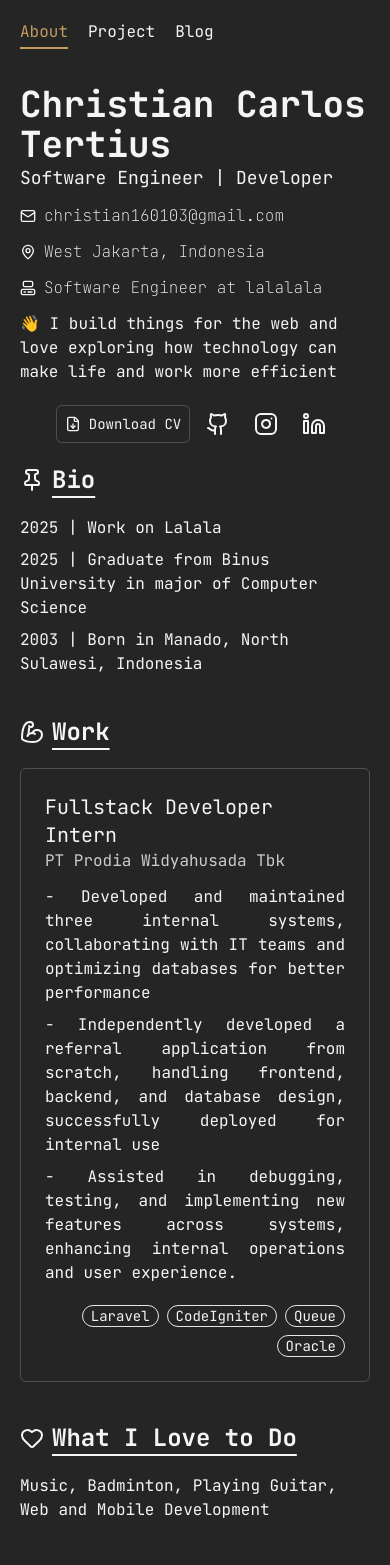
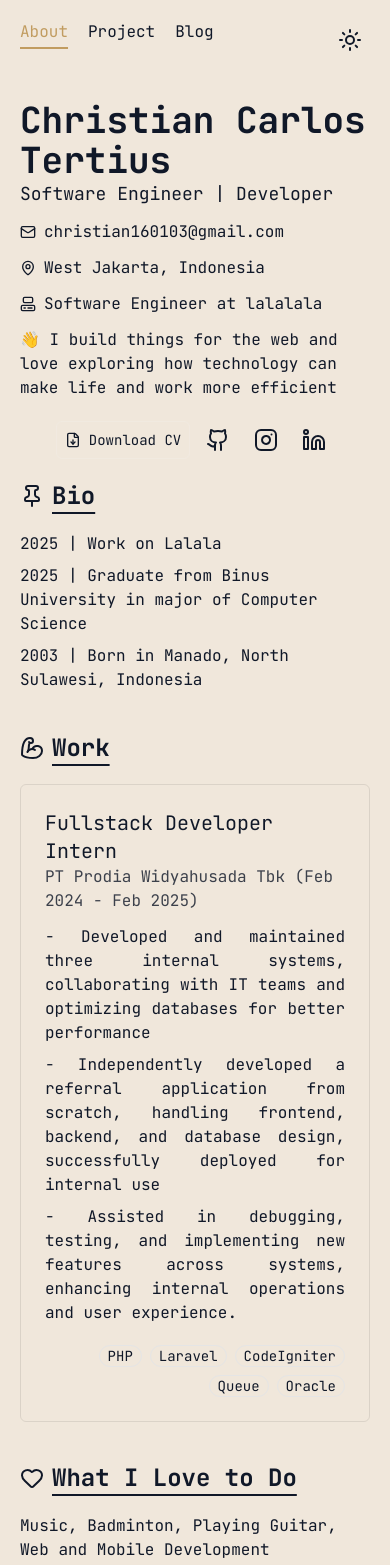
Before and after one commit to ChristianTertius/chris_real_blog, a React (Vite) app in the folder frontend/: page / in a window 390 px wide. Shown: the top 1565 px of the page. Built offline with nearby package versions, Linux system fonts and the light colour scheme.

Commit message:
(FE) BUG: some color in border not works

```diff
--- a/frontend/index.html
+++ b/frontend/index.html
@@ -9,7 +9,7 @@
   <link href="/src/style.css" rel="stylesheet">
 </head>
 
-<body class="bg-main">
+<body>
   <div id="root"></div>
   <script type="module" src="/src/main.tsx"></script>
 </body>
--- a/frontend/src/App.css
+++ b/frontend/src/App.css
@@ -5,7 +5,7 @@
 @custom-variant dark (&:is(.dark *));
 
 @theme {
-  --color-main: #252525;
+  /* --color-main: #252525; */
   --color-secondary: #f0e7db;
   --color-third: #c19c60;
   --font-family-sans: 'Inter', sans-serif;
@@ -129,7 +129,7 @@ body::-webkit-scrollbar {
 }
 
 .dark {
-  --background: oklch(0.145 0 0);
+  --background: #252525;
   --foreground: oklch(0.985 0 0);
   --card: oklch(0.205 0 0);
   --card-foreground: oklch(0.985 0 0);
--- a/frontend/src/App.tsx
+++ b/frontend/src/App.tsx
@@ -17,7 +17,7 @@ function App() {
   }, [location.pathname])
 
   return (
-    <div className='flex flex-col min-h-screen max-w-4xl mx-auto bg-main text-secondary'>
+    <div className='flex flex-col min-h-screen max-w-4xl mx-auto text-main'>
       <Navbar />
       <div className="flex-1">
         <Routes>
--- a/frontend/src/components/About.tsx
+++ b/frontend/src/components/About.tsx
@@ -54,15 +54,15 @@ const About = () => {
 
         <div className="flex gap-2 items-center">
           <MailIcon className="size-4" />
-          <h1 className="font-thin">{user.email}</h1>
+          <h1 className="">{user.email}</h1>
         </div>
         <div className="flex gap-2 items-center">
           <MapPin className="size-4" />
-          <h1 className="font-thin">{user.current_location}</h1>
+          <h1 className="">{user.current_location}</h1>
         </div>
         <div className="flex gap-2 items-center">
           <Computer className="size-4" />
-          <h1 className="font-thin">{user.current_role}</h1>
+          <h1 className="">{user.current_role}</h1>
         </div>
       </div>
       <div className="flex flex-col">
--- a/frontend/src/components/Navbar.tsx
+++ b/frontend/src/components/Navbar.tsx
@@ -1,16 +1,59 @@
+import { Moon, Sun } from "lucide-react";
+import { useEffect, useState } from "react";
 import { Link, useLocation } from "react-router"
 
 const Navbar = () => {
   const location = useLocation();
 
+  const [isDark, setIsDark] = useState(false);
+
+  useEffect(() => {
+
+    const savedTheme = localStorage.getItem('theme')
+    const prefersDark = window.matchMedia('(prefers-color-scheme: dark)').matches;
+    if (savedTheme === 'dark' || (!savedTheme && prefersDark)) {
+      setIsDark(true);
+      document.documentElement.classList.add('dark');
+    }
+  }, [])
+
+  const toggleDarkMode = () => {
+    setIsDark(!isDark);
+
+    if (!isDark) {
+      document.documentElement.classList.add('dark');
+      localStorage.setItem('theme', 'dark');
+    } else {
+      document.documentElement.classList.remove('dark');
+      localStorage.setItem('theme', 'light');
+    }
+  };
+
   return (
-    <nav className="bg-main py-5 flex justify-between p-5 sm:px-0">
+    <nav className="py-5 flex justify-between p-5 sm:px-0">
       <div className="gap-5 flex">
         <Link to="/" className={`hover:text-third transition-colors duration-150 hover:underline underline-offset-10 decoration-2 ${location.pathname == '/' ? 'underline underline-offset-10 text-third' : ''}`}>About</Link>
         <Link to="/projects" className={`hover:text-third transition-colors duration-150 hover:underline underline-offset-10 decoration-2 ${location.pathname == '/projects' ? 'underline underline-offset-10 text-third' : ''}`}>Project</Link>
         <Link to="/blogs" className={`hover:text-third transition-colors duration-150 hover:underline underline-offset-10 decoration-2 ${location.pathname == '/blogs' ? 'underline underline-offset-10 text-third' : ''}`}>Blog</Link>
       </div>
-      {/* <ThemeToggle /> */}
+      <button
+        onClick={toggleDarkMode}
+        className="relative p-2 rounded-lg cursor-pointer dark:bg-gray-800 hover:bg-third/70 dark:hover:bg-gray-700 transition-colors duration-200"
+        aria-label="Toggle dark mode"
+      >
+        <div className="relative w-6 h-6">
+          <Sun
+            className={`absolute inset-0 transition-all duration-300 ${isDark ? 'rotate-90 scale-0 opacity-0' : 'rotate-0 scale-100 opacity-100'
+              }`}
+            size={24}
+          />
+          <Moon
+            className={`absolute inset-0 transition-all duration-300 ${isDark ? 'rotate-0 scale-100 opacity-100' : '-rotate-90 scale-0 opacity-0'
+              }`}
+            size={24}
+          />
+        </div>
+      </button>
     </nav>
   )
 }
--- a/frontend/src/components/Work.tsx
+++ b/frontend/src/components/Work.tsx
@@ -1,4 +1,4 @@
-import { BicepsFlexed, PlusIcon } from "lucide-react"
+import { BicepsFlexed } from "lucide-react"
 import WorkCard from "./Work/WorkCard"
 
 const Work = () => {
--- a/frontend/src/components/Work/WorkCard.tsx
+++ b/frontend/src/components/Work/WorkCard.tsx
@@ -16,12 +16,12 @@ const WorkCard = () => {
   return (
     <>
       {works.map((work) => (
-        <div className="border border-secondary/20 rounded-sm p-6">
+        <div className="border border-[#252525]/10 dark:border-third/20 rounded-sm p-6">
           <div className="flex gap-2 items-center">
             <h1 className="text-xl">{work.role}</h1>
           </div>
 
-          <h1 className="opacity-80">{work.place}</h1>
+          <h1 className="opacity-80">{work.place} ({work.date})</h1>
           <div className="mt-3">
             {work.description.map((w) => (
               <div className="my-2 text-justify">{w}</div>
--- a/frontend/src/datas/works.json
+++ b/frontend/src/datas/works.json
@@ -2,12 +2,14 @@
   {
     "role": "Fullstack Developer Intern",
     "place": "PT Prodia Widyahusada Tbk",
+    "date": "Feb 2024 - Feb 2025",
     "description": [
       "- Developed and maintained three internal systems, collaborating with IT teams and optimizing databases for better performance",
       "- Independently developed a referral application from scratch, handling frontend, backend, and database design, successfully deployed for internal use",
       "- Assisted in debugging, testing, and implementing new features across systems, enhancing internal operations and user experience."
     ],
     "techs": [
+      "PHP",
       "Laravel",
       "CodeIgniter",
       "Queue",
--- a/frontend/src/types/index.ts
+++ b/frontend/src/types/index.ts
@@ -43,6 +43,7 @@ export interface Work {
   id: number;
   role: string;
   place: string;
+  date: string;
   description: string[];
   techs: string[];
   created_at: string;
```
Also changed, not shown: 1 other file (tests, documents, lock files or other folders).
